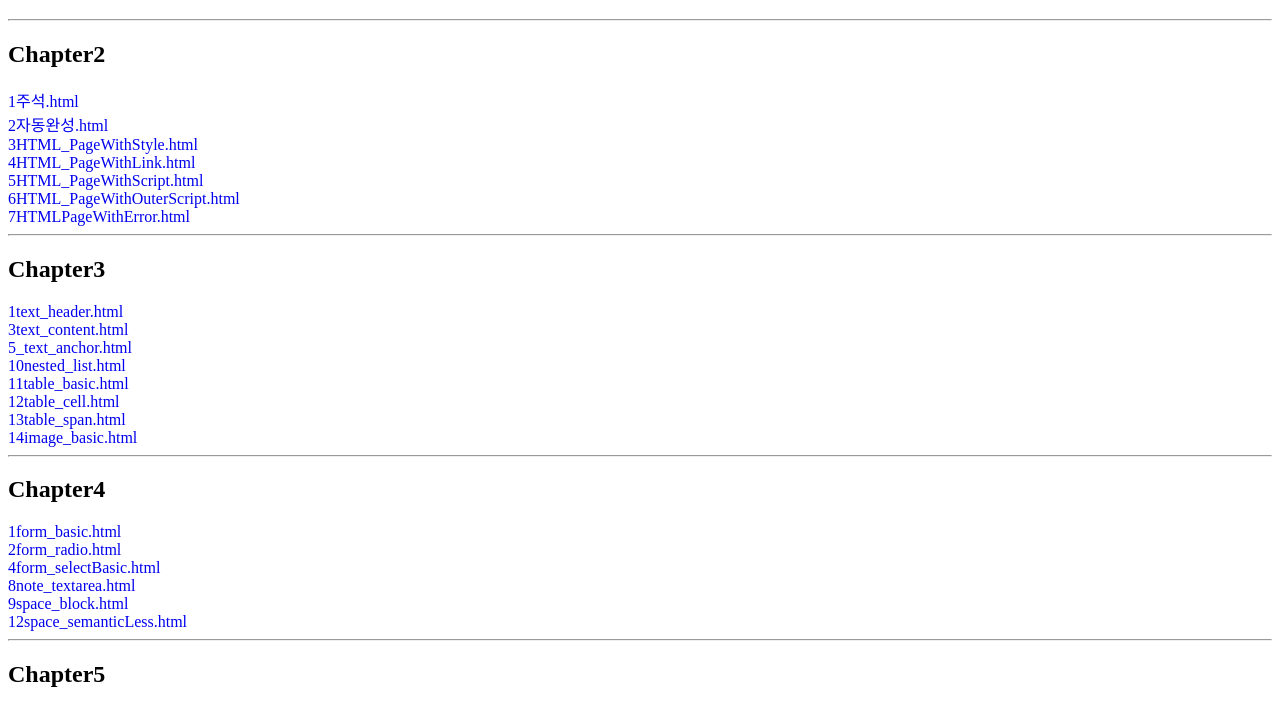
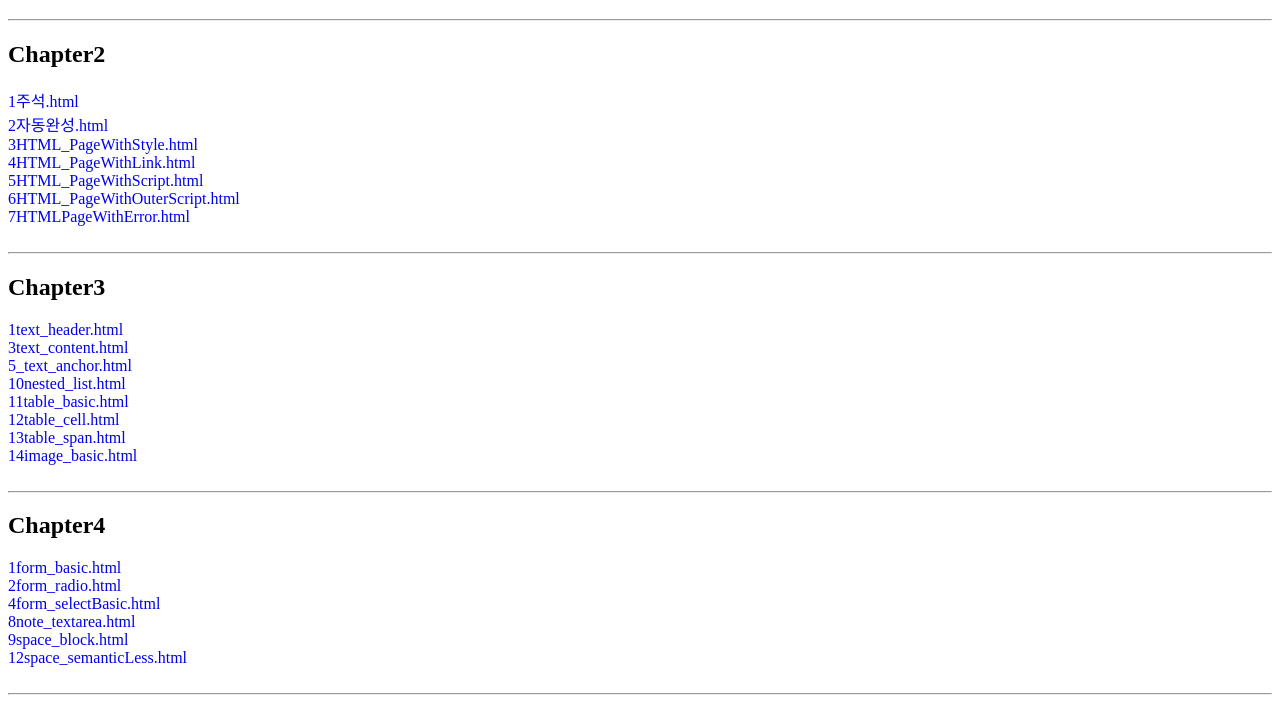
Before and after one commit to jaeyeon-dev/web26-2-a08, a plain HTML site: page index.html in a window 1280 px wide. Shown: the part 70-775 px from the top of the page. Drawn offline with Linux system fonts and the light colour scheme.

Commit message:
Add files via upload

```diff
--- a/index.html
+++ b/index.html
@@ -23,6 +23,7 @@
     <a href="week2_HTML5 Basic/5HTML_PageWithScript.html">5HTML_PageWithScript.html</a><br>
     <a href="week2_HTML5 Basic/6HTML_PageWithOuterScript.html">6HTML_PageWithOuterScript.html</a><br>
     <a href="week2_HTML5 Basic/7HTMLPageWithError.html">7HTMLPageWithError.html</a><br>
+    <br>
     <hr>
 
     <h2>Chapter3</h2>
@@ -34,6 +35,7 @@
     <a href="Chapter3/12table_cell.html">12table_cell.html</a><br>
     <a href="Chapter3/13table_span.html">13table_span.html</a><br>
     <a href="Chapter3/14image_basic.html">14image_basic.html</a><br>
+    <br>
     <hr>
 
     <h2>Chapter4</h2>
@@ -43,6 +45,7 @@
     <a href="Chapter4/8note_textarea.html">8note_textarea.html</a><br>
     <a href="Chapter4/9space_block.html">9space_block.html</a><br>
     <a href="Chapter4/12space_semanticLess.html">12space_semanticLess.html</a><br>
+    <br>
     <hr>
 
     <h2>Chapter5</h2>
@@ -54,6 +57,7 @@
     <a href="Chapter5/16etc_structure.html">16etc_structure.html</a><br>
     <a href="Chapter5/17etc_structureFalse.html">17etc_structureFalse.html</a><br>
     <a href="Chapter5/19CSS3Unit_basic.html">19CSS3Unit_basic.html</a><br>
+    <br>
     <hr>
 
     <h2>Chapter6</h2>
@@ -68,6 +72,7 @@
     <a href="chapter_6/37position_fomulaBasic.html">37position_fomulaBasic.html</a><br>
     <a href="chapter_6/43float_basic.html">43float_basic.html</a><br>
     <a href="chapter_6/48shadow_textShadow.html">48shadow_textShadow.html</a><br>
+    <br>
     <hr>
 
     <h2>Chapter7</h2>
@@ -80,6 +85,7 @@
     <a href="chapter_7/7absolutePosition_align.html">7absolutePosition_align.html</a><br>
     <a href="chapter_7/8fixedBar.html">8fixedBar.html</a><br>
     <a href="chapter_7/9ellipsis.html">9ellipsis.html</a><br>
+    <br>
 
     <hr>
     <h2>chapter_8</h2>
@@ -94,11 +100,13 @@
     <a href="chapter_8/10pattern2.html">10pattern2.html</a><br>
     <a href="chapter_8/11pattern3.html">11pattern3.html</a><br>
     <a href="chapter_8/12pattern4.html">12pattern4.html</a><br>
+    <Br>
 
     <hr>
     <h2>과제</h2>
     <a href="homework/blog_html.html">블로그 HTML 레이아웃 구성 과제</a><br>
     <a href="homework/blog_CSS.html">블로그 CSS 레이아웃 구성 과제</a><br>
+    <br>
 
 </body>
 
```
